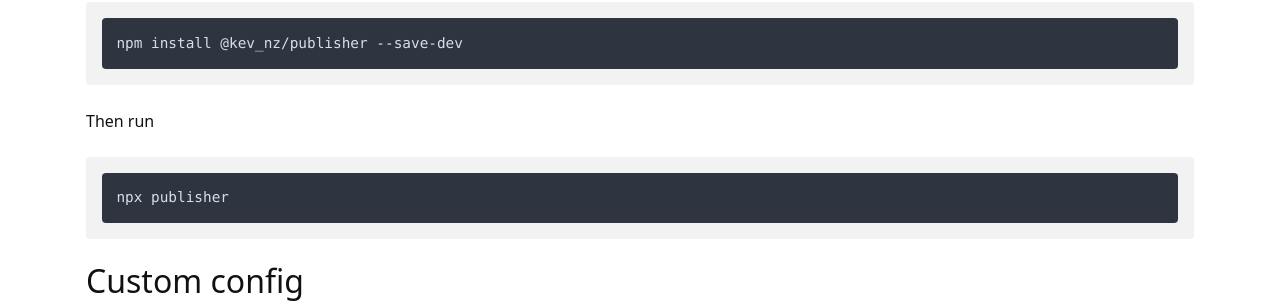
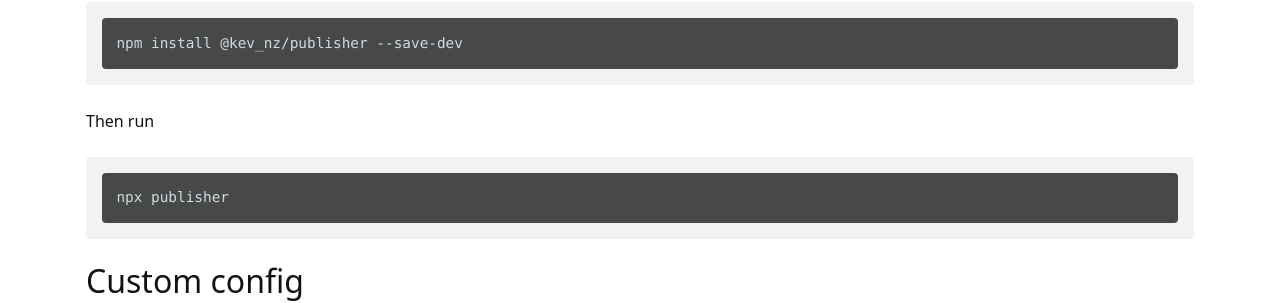
Before and after one commit to Kevnz/publisher, a plain HTML site: page index.html in a window 1280 px wide. Shown: the part 465-768 px from the top of the page. Drawn offline with nearby package versions, Linux system fonts and the light colour scheme.

Commit message:
Publisher generated commit [ci skip]

```diff
--- a/index.html
+++ b/index.html
@@ -6,7 +6,7 @@
   <link rel="stylesheet" type="text/css" href="styles.css" />
   <meta name="description" content="Publish readme.md to gh-pages" />
   <meta http-equiv="Content-Type" content="text/html; charset=utf-8" />
-  <link rel="stylesheet" type="text/css" href="https://cdnjs.cloudflare.com/ajax/libs/highlight.js/9.8.0/styles/nord.min.css" />
+  <link rel="stylesheet" type="text/css" href="https://cdnjs.cloudflare.com/ajax/libs/highlight.js/9.8.0/styles/rainbow.min.css" />
 
 </head>
 
```
